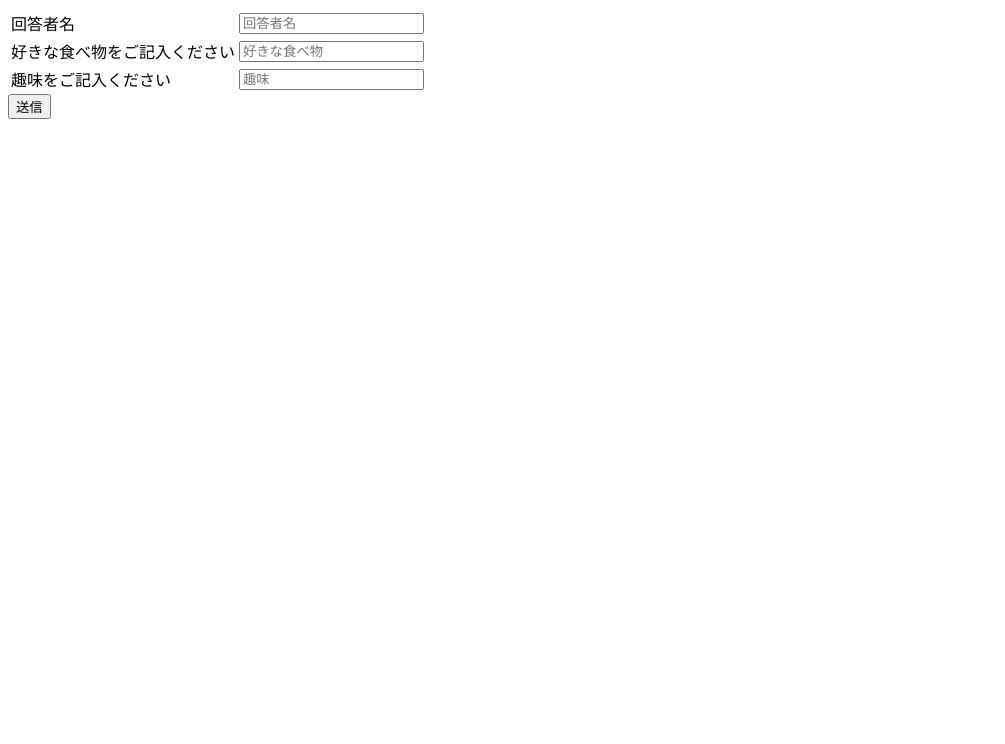
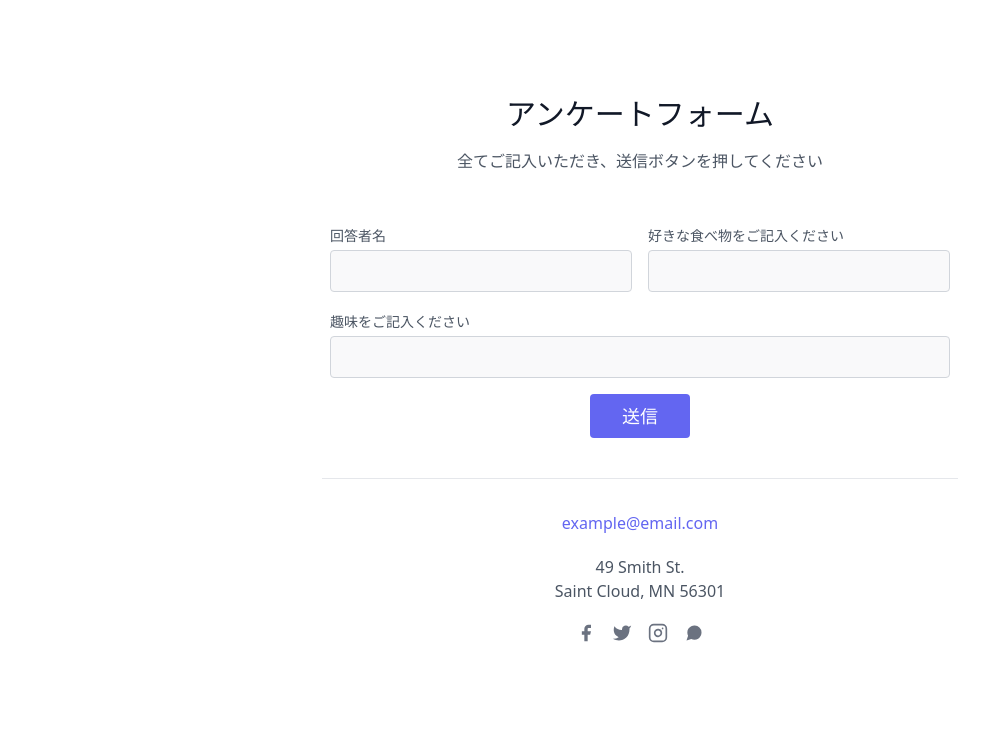
Before and after one commit to mikan19/PHP-surveyform, a PHP site: page / in a window 1280 px wide. Shown: the top 744 px of the page, without its empty margins (0-1005 px from the left). Run offline with PHP 8.4, Linux system fonts and the light colour scheme.

Commit message:
fix:アンケートフォームの見た目を修正しました。

```diff
--- a/src/public/index.php
+++ b/src/public/index.php
@@ -3,6 +3,7 @@
 
     <head>
         <meta http-equiv="Content-Type" content="text/html; charset=utf-8" />
+        <link href="https://unpkg.com/tailwindcss@^2/dist/tailwind.min.css" rel="stylesheet"/>
         <title>sample</title>
     </head>
 
@@ -10,25 +11,68 @@
 
       <form action="complete.php" method="post">
 
-        <table>
-          <tr>
-            <td>回答者名</td>
-            <td><input name="name" placeholder="回答者名"></td>
-          </tr>
-
-          <tr>
-            <td>好きな食べ物をご記入ください</td>
-            <td><input name="food" placeholder="好きな食べ物"></td>
-          </tr>
-
-          <tr>
-            <td>趣味をご記入ください</td>
-            <td><input name="hobby" placeholder="趣味"></td>
-          </tr>
-        </table>
-            <input type="submit" value="送信" />
-
-
+      <section class="text-gray-600 body-font relative">
+  <div class="container px-5 py-24 mx-auto">
+    <div class="flex flex-col text-center w-full mb-12">
+      <h1 class="sm:text-3xl text-2xl font-medium title-font mb-4 text-gray-900">アンケートフォーム</h1>
+      <p class="lg:w-2/3 mx-auto leading-relaxed text-base">全てご記入いただき、送信ボタンを押してください</p>
+    </div>
+    <div class="lg:w-1/2 md:w-2/3 mx-auto">
+      <div class="flex flex-wrap -m-2">
+        <div class="p-2 w-1/2">
+          <div class="relative">
+            <label for="name" class="leading-7 text-sm text-gray-600">回答者名</label>
+            <input type="text" id="name" name="name" class="w-full bg-gray-100 bg-opacity-50 rounded border border-gray-300 focus:border-indigo-500 focus:bg-white focus:ring-2 focus:ring-indigo-200 text-base outline-none text-gray-700 py-1 px-3 leading-8 transition-colors duration-200 ease-in-out">
+          </div>
+        </div>
+        <div class="p-2 w-1/2">
+          <div class="relative">
+            <label for="email" class="leading-7 text-sm text-gray-600">好きな食べ物をご記入ください</label>
+            <input type="text" id="name" name="name" class="w-full bg-gray-100 bg-opacity-50 rounded border border-gray-300 focus:border-indigo-500 focus:bg-white focus:ring-2 focus:ring-indigo-200 text-base outline-none text-gray-700 py-1 px-3 leading-8 transition-colors duration-200 ease-in-out">
+          </div>
+        </div>
+        <div class="p-2 w-full">
+          <div class="relative">
+            <label for="message" class="leading-7 text-sm text-gray-600">趣味をご記入ください</label>
+            <input type="text" id="name" name="name" class="w-full bg-gray-100 bg-opacity-50 rounded border border-gray-300 focus:border-indigo-500 focus:bg-white focus:ring-2 focus:ring-indigo-200 text-base outline-none text-gray-700 py-1 px-3 leading-8 transition-colors duration-200 ease-in-out">
+          </div>
+        </div>
+        <div class="p-2 w-full">
+          <button class="flex mx-auto text-white bg-indigo-500 border-0 py-2 px-8 focus:outline-none hover:bg-indigo-600 rounded text-lg">送信</button>
+        </div>
+        <div class="p-2 w-full pt-8 mt-8 border-t border-gray-200 text-center">
+          <a class="text-indigo-500">example@email.com</a>
+          <p class="leading-normal my-5">49 Smith St.
+            <br>Saint Cloud, MN 56301
+          </p>
+          <span class="inline-flex">
+            <a class="text-gray-500">
+              <svg fill="currentColor" stroke-linecap="round" stroke-linejoin="round" stroke-width="2" class="w-5 h-5" viewBox="0 0 24 24">
+                <path d="M18 2h-3a5 5 0 00-5 5v3H7v4h3v8h4v-8h3l1-4h-4V7a1 1 0 011-1h3z"></path>
+              </svg>
+            </a>
+            <a class="ml-4 text-gray-500">
+              <svg fill="currentColor" stroke-linecap="round" stroke-linejoin="round" stroke-width="2" class="w-5 h-5" viewBox="0 0 24 24">
+                <path d="M23 3a10.9 10.9 0 01-3.14 1.53 4.48 4.48 0 00-7.86 3v1A10.66 10.66 0 013 4s-4 9 5 13a11.64 11.64 0 01-7 2c9 5 20 0 20-11.5a4.5 4.5 0 00-.08-.83A7.72 7.72 0 0023 3z"></path>
+              </svg>
+            </a>
+            <a class="ml-4 text-gray-500">
+              <svg fill="none" stroke="currentColor" stroke-linecap="round" stroke-linejoin="round" stroke-width="2" class="w-5 h-5" viewBox="0 0 24 24">
+                <rect width="20" height="20" x="2" y="2" rx="5" ry="5"></rect>
+                <path d="M16 11.37A4 4 0 1112.63 8 4 4 0 0116 11.37zm1.5-4.87h.01"></path>
+              </svg>
+            </a>
+            <a class="ml-4 text-gray-500">
+              <svg fill="currentColor" stroke-linecap="round" stroke-linejoin="round" stroke-width="2" class="w-5 h-5" viewBox="0 0 24 24">
+                <path d="M21 11.5a8.38 8.38 0 01-.9 3.8 8.5 8.5 0 01-7.6 4.7 8.38 8.38 0 01-3.8-.9L3 21l1.9-5.7a8.38 8.38 0 01-.9-3.8 8.5 8.5 0 014.7-7.6 8.38 8.38 0 013.8-.9h.5a8.48 8.48 0 018 8v.5z"></path>
+              </svg>
+            </a>
+          </span>
+        </div>
+      </div>
+    </div>
+  </div>
+</section>
 
 
       </form>
```
